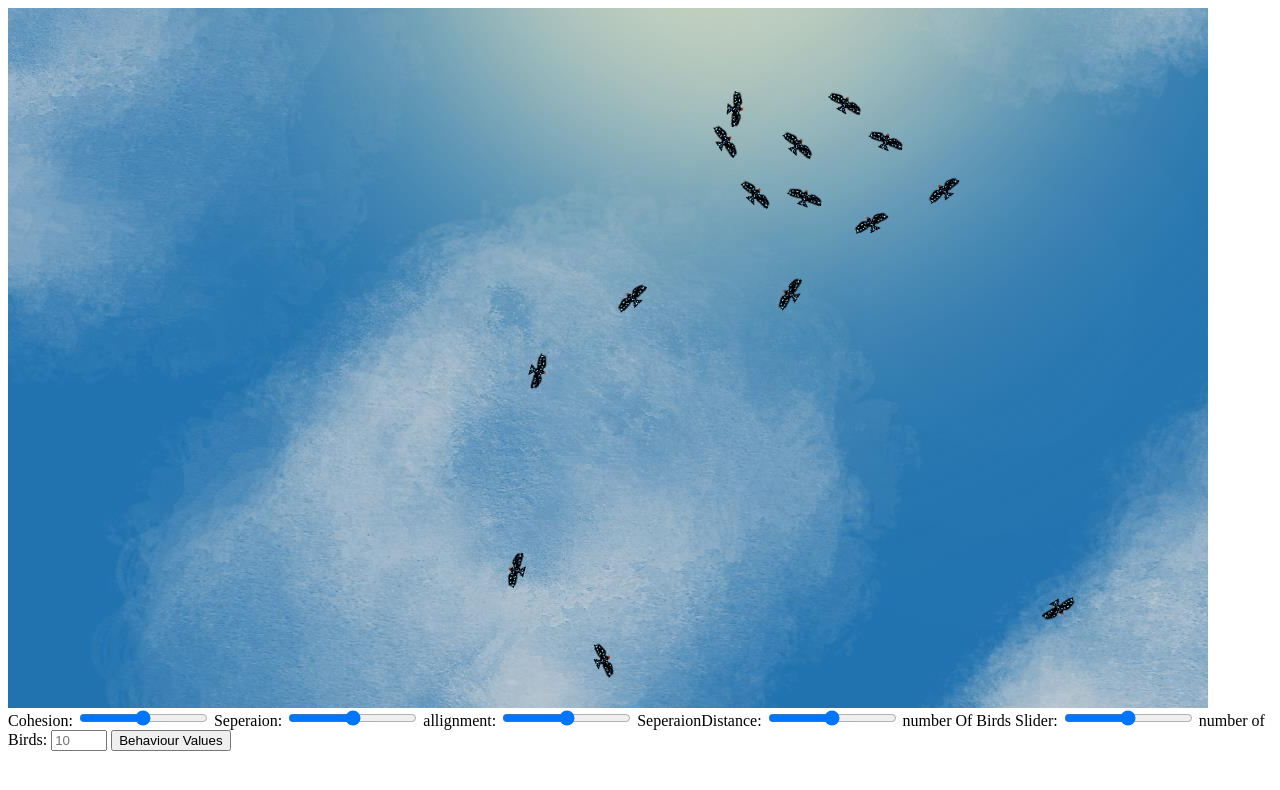
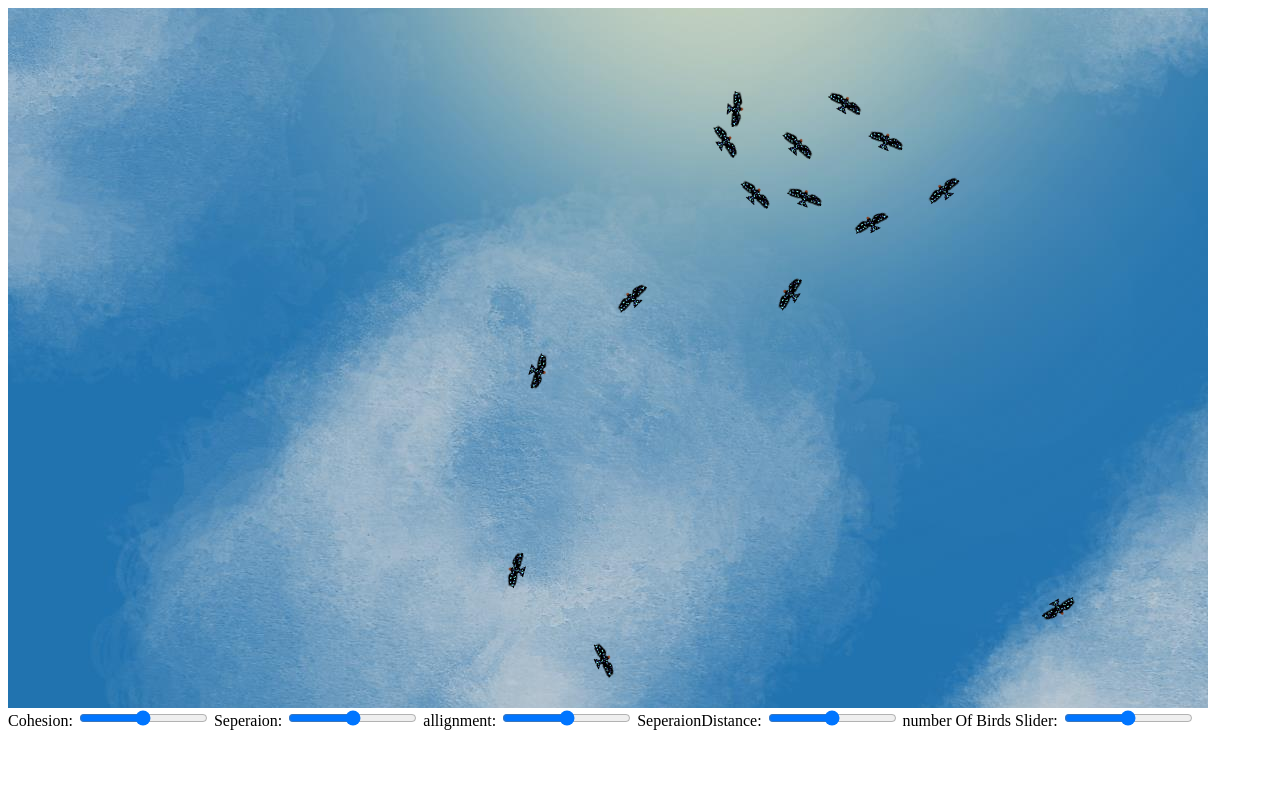
Before and after one commit to Skaradia/Birds, a plain HTML site: page index.html in a window 1280 px wide. Drawn offline with Linux system fonts and the light colour scheme.

Commit message:
Add files via upload

```diff
--- a/index.html
+++ b/index.html
@@ -25,12 +25,6 @@
 
     <label for="numberOfBirdsSlider"> number Of Birds Slider:</label>
     <input type="range" id="numberOfBirdsSlider" name="numberOfBirdsSlider" min="0" max="30" step="1">
-
-    <label for="numberOfBirds" >number of Birds:</label>
-    <input type='number' id='numberOfBirds' name='numberOfBirds' placeholder='10' min="0" max="60">
-
-
-    <button type="button" id = 'behaviour'>Behaviour Values</button>
 </form>
 
 
```
